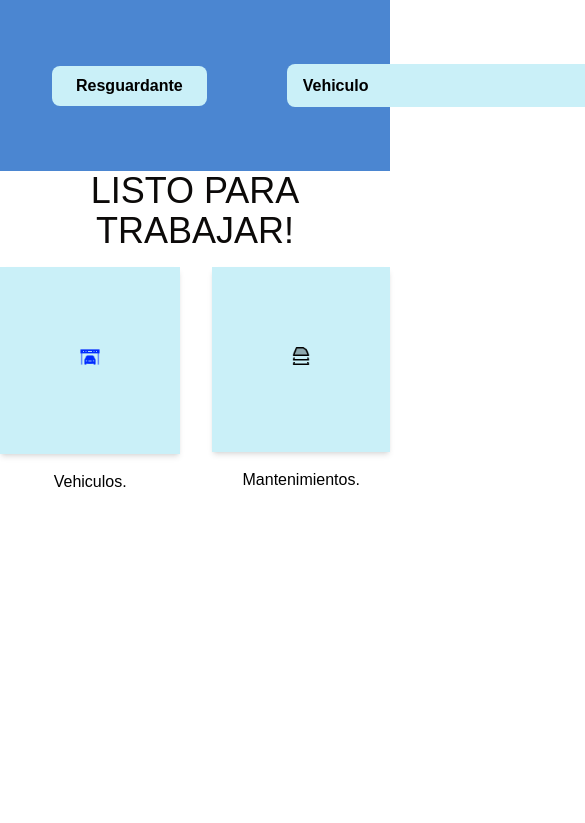
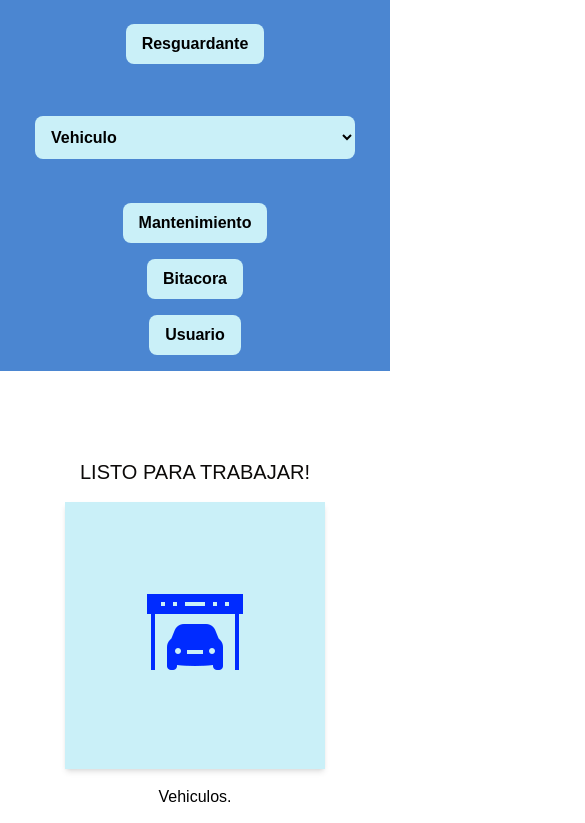
Before and after one commit to Esparrago23/Luputechno, a React (Vite) app: page /Principal in a window 390 px wide. Shown: the top 823 px of the page, 585 px wide, since content can reach past the window. Built offline with nearby package versions, Linux system fonts and the light colour scheme.

Commit message:
VISTAS RESPONSIVAS!!!

```diff
--- a/src/components/molecules/navbar.jsx
+++ b/src/components/molecules/navbar.jsx
@@ -11,15 +11,15 @@ function Navbar() {
 
   return (
     <div className="bg-azulIntegrador">
-      <nav className="flex justify-between items-center max-w-7xl mx-auto py-4 px-8">
-        <ul className="flex flex-row items-center space-x-8 w-full justify-between">
-          <li className="m-5">
+  <nav className="flex justify-between items-center max-w-7xl mx-auto py-4 px-4 sm:px-6 md:px-8">
+    <ul className="flex flex-col sm:flex-row items-center space-y-4 sm:space-y-0 sm:space-x-4 md:space-x-8 w-full justify-between">
+      <li className="m-2 sm:m-5">
         <Button
-              className="py-2 px-6 rounded-lg bg-azulIntegradorClaro text-black font-bold"
+          className="py-2 px-4 sm:px-6 rounded-lg bg-azulIntegradorClaro text-black font-bold"
           title={"Resguardante"}
         />
       </li>
-          <li className="m-5">
+      <li className="m-2 sm:m-5">
         <SelectNavbar
           opcion5="Vehiculo"
           opcion1="Gasolina: Vehiculo"
@@ -28,27 +28,28 @@ function Navbar() {
           opcion4="Comodatos: Vehiculo"
         />
       </li>
-          <li className="m-5">
+      <li className="m-2 sm:m-5">
         <Button
-              className="py-2 px-6 rounded-lg bg-azulIntegradorClaro text-black font-bold"
+          className="py-2 px-4 sm:px-6 rounded-lg bg-azulIntegradorClaro text-black font-bold"
           title={"Mantenimiento"}
         />
       </li>
-          <li className="m-5">
+      <li className="m-2 sm:m-5">
         <Button
-              className="py-2 px-6 rounded-lg bg-azulIntegradorClaro text-black font-bold"
+          className="py-2 px-4 sm:px-6 rounded-lg bg-azulIntegradorClaro text-black font-bold"
           title={"Bitacora"}
         />
       </li>
-          <li className="m-5">
+      <li className="m-2 sm:m-5">
         <Button
-              className="py-2 px-6 rounded-lg bg-azulIntegradorClaro text-black font-bold"
+          className="py-2 px-4 sm:px-6 rounded-lg bg-azulIntegradorClaro text-black font-bold"
           title={"Usuario"}
         />
       </li>
     </ul>
   </nav>
 </div>
+
   );
 }
 
--- a/src/components/organisms/SectionPrincipal.jsx
+++ b/src/components/organisms/SectionPrincipal.jsx
@@ -9,15 +9,17 @@ function SectionPrincipal() {
     }
 
     return (
-        <div className="flex flex-col items-center justify-center">
-            <div className="mb-4 text-4xl text-center text-stone-950">
-                <Label text="LISTO PARA TRABAJAR!" />
-            </div>
-            <div className="flex space-x-8">
-                <Principal onClick={handlerClick} image={"Vehiculos.png"} text="Vehiculos." />
-                <Principal image={"Papel.png"} text="Mantenimientos." />
-            </div>
-        </div>
+        <div className="flex flex-col items-center justify-center p-4 sm:p-6 md:p-8 lg:p-12 w-full min-h-screen">
+    <div className="mb-4 text-xl sm:text-2xl md:text-3xl lg:text-4xl text-center text-stone-950">
+        <Label text="LISTO PARA TRABAJAR!" />
+    </div>
+    <div className="flex flex-col space-y-4 sm:space-y-0 sm:flex-row sm:space-x-4 md:space-x-8 w-full justify-center">
+        <Principal className="w-full sm:w-1/2 md:w-1/3 lg:w-1/4" onClick={handlerClick} image={"Vehiculos.png"} text="Vehiculos." />
+        <Principal className="w-full sm:w-1/2 md:w-1/3 lg:w-1/4" image={"Papel.png"} text="Mantenimientos." />
+    </div>
+</div>
+
+
     )
 }
 
```
Also changed, not shown: src/pages/Home.jsx (line endings or trailing spaces). Lines whose indentation alone changed are shown as unchanged.
